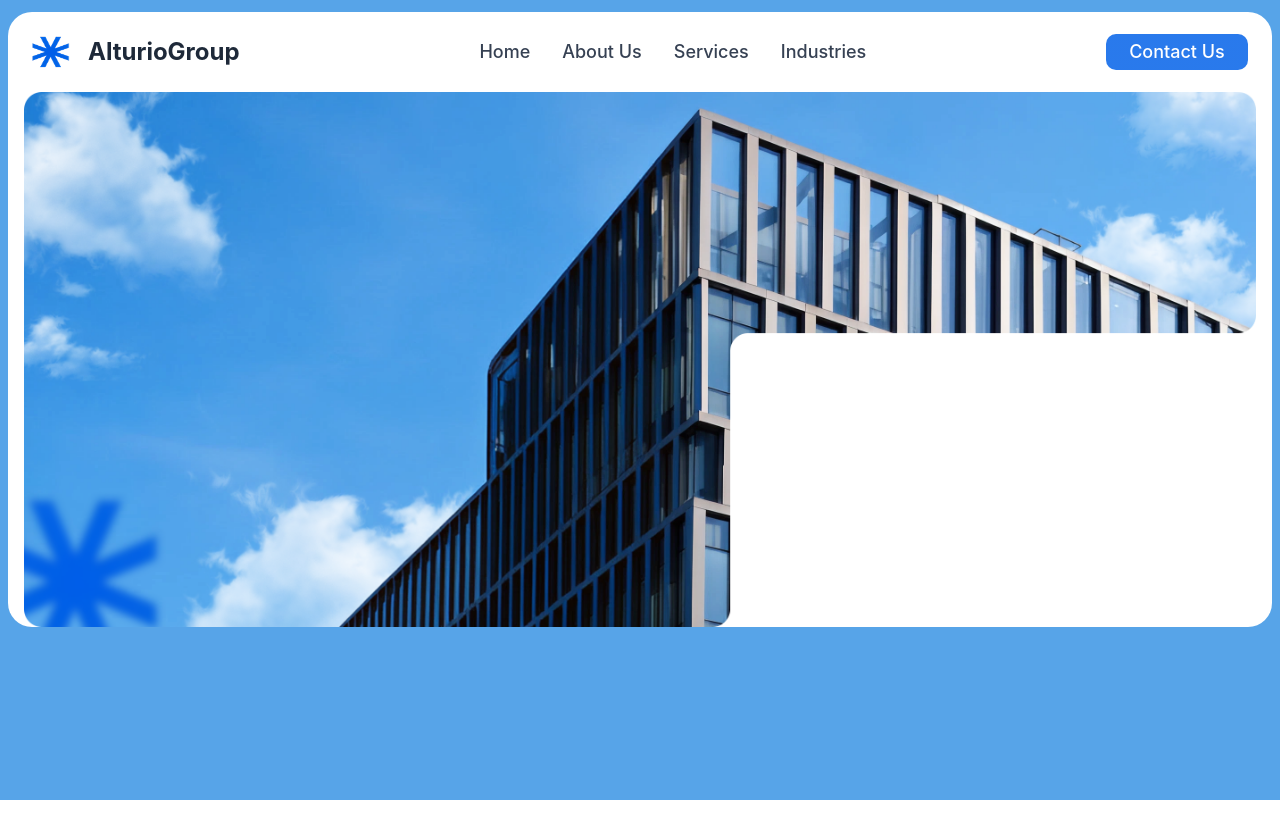
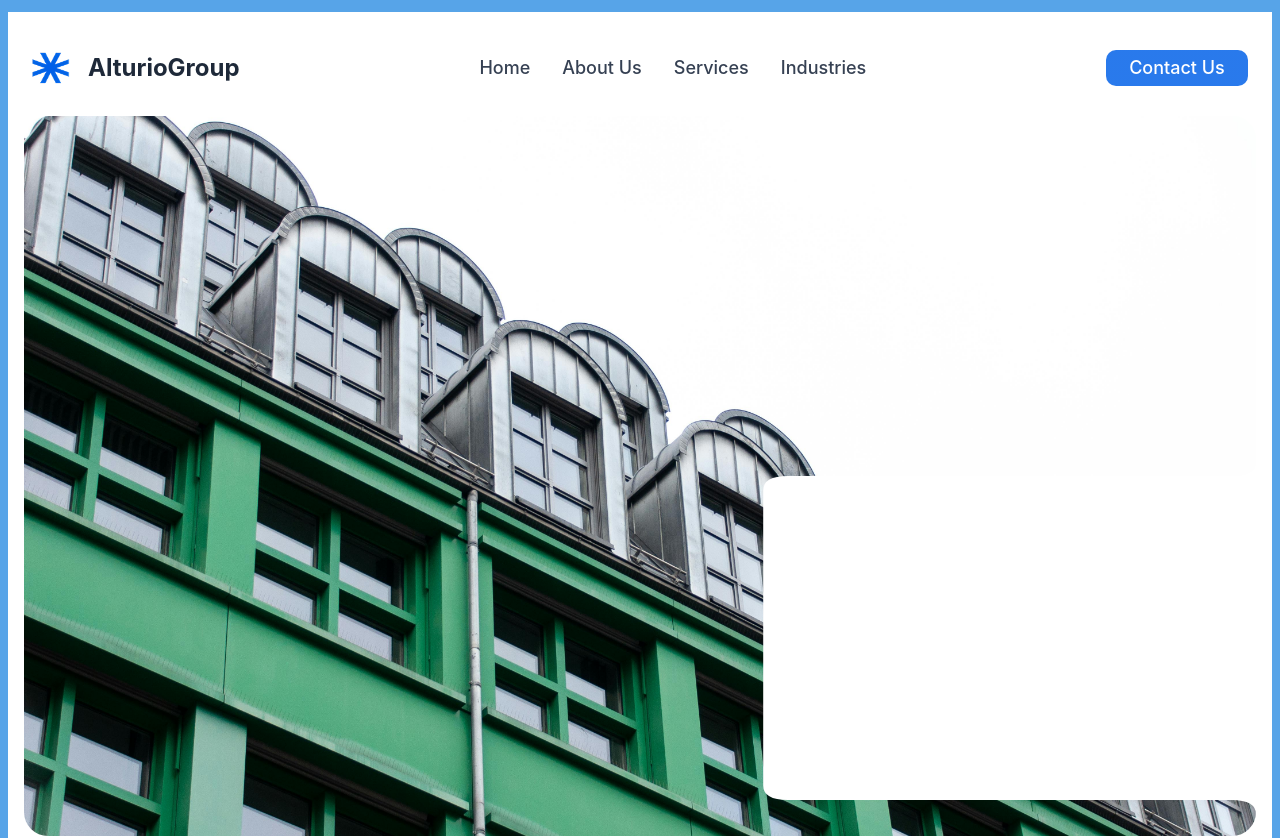
Before and after one commit to AlturioGroup/AlturioGroup, a Next.js app: page / in a window 1280 px wide. Shown: the top 838 px of the page. Before the commit the page ends 800 px from the top, so only its background shows below. Built offline with nearby package versions, Linux system fonts and the light colour scheme.

Commit message:
testing hero component

```diff
--- a/src/app/page.tsx
+++ b/src/app/page.tsx
@@ -1,5 +1,5 @@
 import Image from "next/image";
-import Hero from "@/components/sections/hero";
+import Hero from "@/components/sections/test";
 
 export default function Home() {
   return (
--- /dev/null
+++ b/src/components/sections/test.tsx
@@ -0,0 +1,71 @@
+import Image from "next/image";
+import Navbar from "../navbar";
+
+export default function Hero() {
+  return (
+    <>
+      {/* SVG ClipPath */}
+      <svg width="0" height="0" className="absolute">
+        <defs>
+          <clipPath id="heroClip" clipPathUnits="objectBoundingBox">
+            <path
+              d="
+                M 0 0
+                L 1 0
+                L 1 0.48
+
+                Q 1 0.5 0.98 0.5
+
+                L 0.62 0.5
+
+                Q 0.6 0.5 0.6 0.52
+
+                L 0.6 0.93
+
+                Q 0.6 0.95 0.62 0.95
+
+                L 0.98 0.95
+
+                Q 1 0.95 1 0.97
+
+                L 1 1
+                L 0 1
+                Z
+              "
+            />
+          </clipPath>
+        </defs>
+      </svg>
+
+      {/* HERO SECTION */}
+      <section className="relative min-h-screen w-full bg-white px-4 pt-4">
+        {/* NAVBAR */}
+        <div className="relative z-20 w-full py-2">
+          <Navbar />
+        </div>
+
+        {/* CLIPPED CONTAINER */}
+        <div
+          className="relative w-full h-[90vh] mt-2 overflow-hidden rounded-3xl"
+          style={{
+            clipPath: "url(#heroClip)",
+          }}
+        >
+          {/* BACKGROUND IMAGE */}
+          <Image
+            src="/image_test.jpg"
+            alt="Hero Image"
+            fill
+            className="object-cover"
+            priority
+          />
+        </div>
+      </section>
+
+      {/* NORMAL PAGE CONTENT */}
+      <section className="bg-white text-white p-10">
+        More content here...
+      </section>
+    </>
+  );
+}
```
Also changed, not shown: 1 other file (tests, documents, lock files or other folders).
